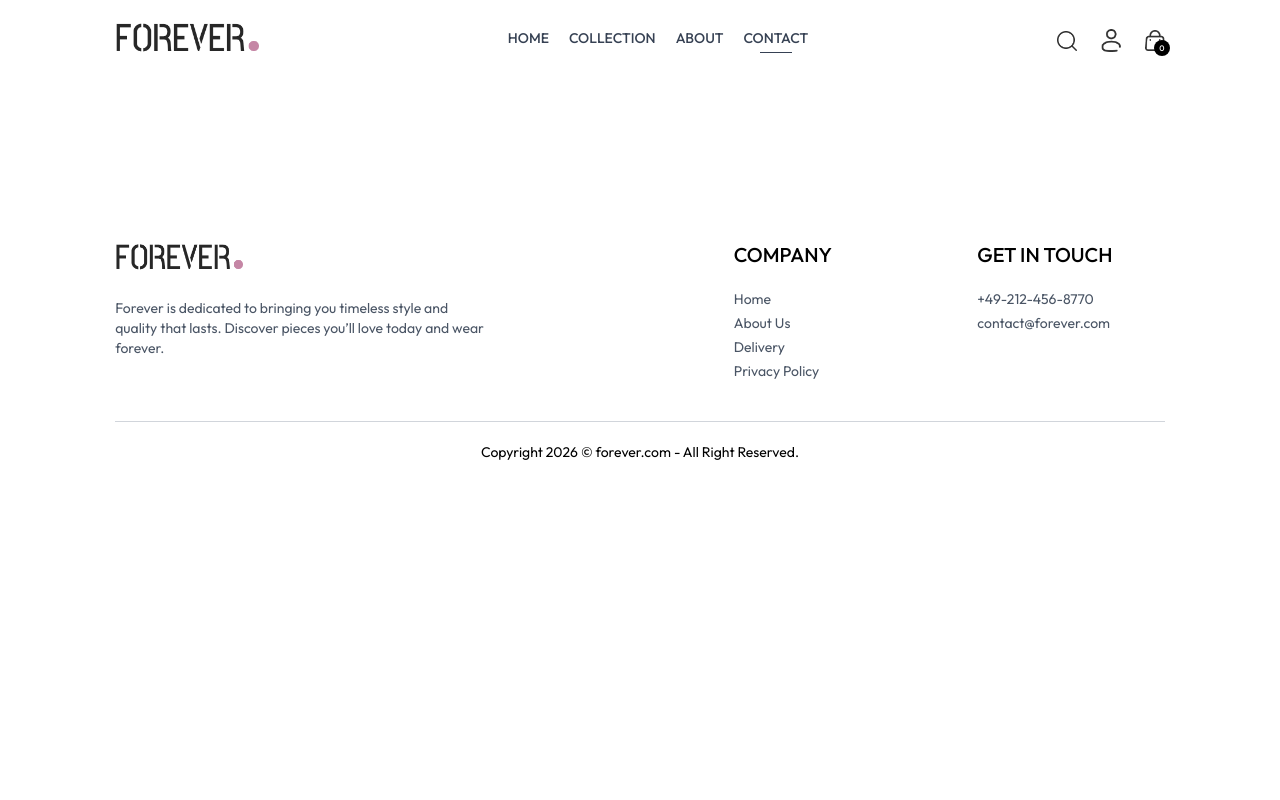
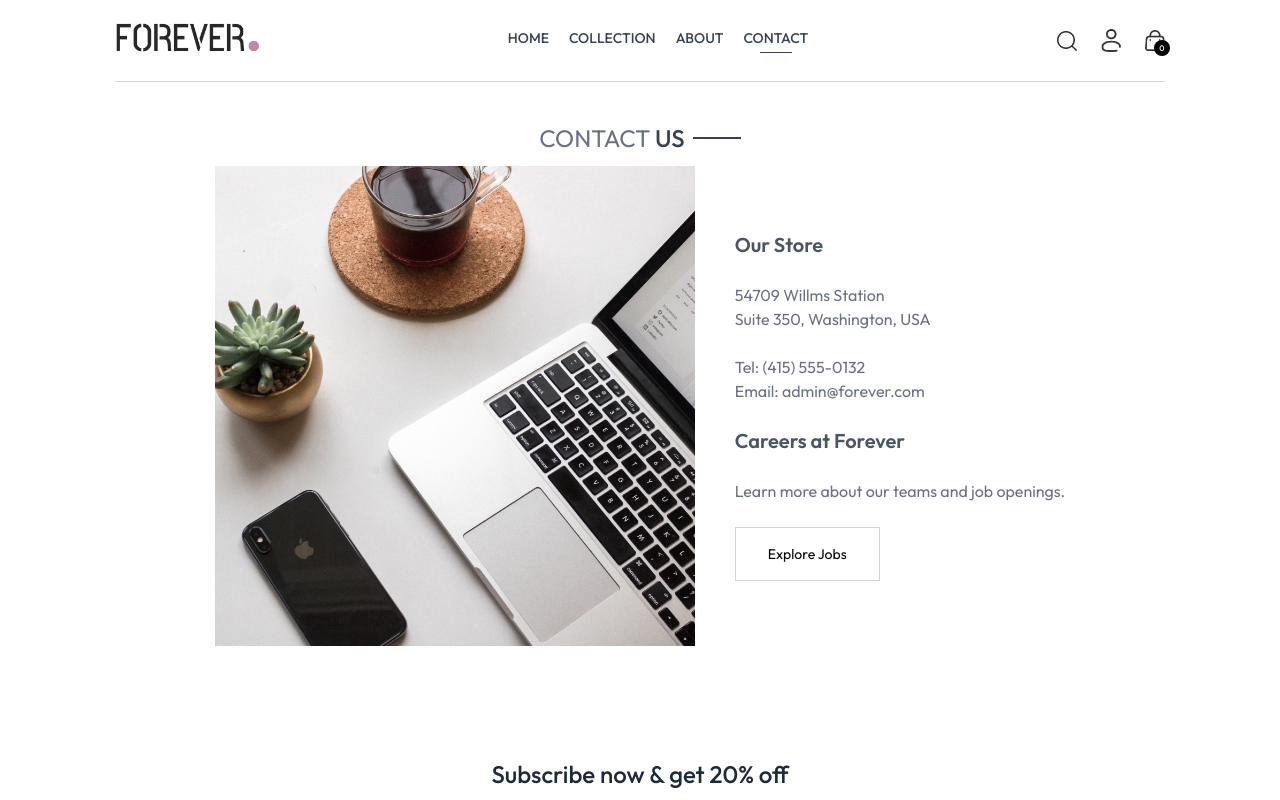
Before and after one commit to LeiSaar/ECOMMERCE-MERN, a React (Vite) app in the folder frontend/: page /contact in a window 1280 px wide. Shown: the top 800 px of the page. Built offline with nearby package versions, Linux system fonts and the light colour scheme.

Commit message:
About and Contact US pages

```diff
--- /dev/null
+++ b/frontend/src/pages/About.jsx
@@ -0,0 +1,46 @@
+import React from 'react'
+import Title from '../components/Title'
+import NewsletterBox from '../components/NewsletterBox'
+import {assets} from '../assets/assets'
+
+const About = () => {
+  return (
+    <div>
+      <div className = "text-2xl text-center pt-8 border-t">
+           <Title  text1 = {'ABOUT'} text2 = {'US'}/>
+      </div>
+
+      <div className = "my-10 flex flex-col md:flex-row gap-16">
+           <img src={assets.about_img} className = 'w-full md:max-w-[450px]' alt="" />
+           <div className = 'flex flex-col jsutify-center gap-6 md:w-2/4 text-gray-600'>
+              <p>Forever was born out of a passion for innovation and a desire to revolutionize the way people shop online. Our journey began with a simple idea: to provide a platform where customers can easily discover, explore, and purchase a wide range of products from the comfort of their homes.</p>
+              <p>Since our inception, we've worked tirelessly to curate a diverse selection of high-quality products that cater to every taste and preference. From fashion and beauty to electronics and home essentials, we offer an extensive collection sourced from trusted brands and suppliers.</p>
+              <b className = "text-gray-800">Our Mission</b>
+              <p>Our mission at Forever is to empower customers with choice, convenience, and confidence. We're dedicated to providing a seamless shopping experience that exceeds expectations, from browsing and ordering to delivery and beyond.</p>
+           </div>
+      </div>
+
+      <div className = "text-xl py-4">
+            <Title text1={'WHY'} text2 = {'CHOOSE US'}/>
+      </div>
+      <div className = 'flex flex-col md:flex-row text-sm mb-20'>
+        <div className = 'border px-10 md:px-16 py-8 sm:py-20 flex flex-col gap-5'>
+            <b>Quality Assurance</b>
+            <p className = 'text-gray-600'>We meticulously select and vet each product to ensure it meets our stringent quality standards.</p>
+        </div>
+        <div className = 'border px-10 md:px-16 py-8 sm:py-20 flex flex-col gap-5'>
+            <b>Convenience</b>
+            <p className = 'text-gray-600'>With our user-friendly interface and hassle-free ordering process, shopping has never been easier.</p>
+        </div>
+        <div className = 'border px-10 md:px-16 py-8 sm:py-20 flex flex-col gap-5'>
+            <b>Exceptional Customer Service</b>
+            <p className = 'text-gray-600'>Our team of dedicated professionals is here to assist you the way, ensuring your satisfaction is our top priority.</p>
+        </div>
+      </div>
+
+      <NewsletterBox/>
+    </div>
+  )
+}
+
+export default About
--- a/frontend/src/pages/Contact.jsx
+++ b/frontend/src/pages/Contact.jsx
@@ -1,8 +1,29 @@
 import React from 'react'
+import Title from '../components/Title'
+import { assets } from '../assets/assets'
+import NewsletterBox from '../components/NewsletterBox'
 
 const Contact = () => {
   return (
     <div>
+
+      <div className='text-center text-2xl pt-10 border-t'>
+           <Title text1={'CONTACT'} text2={'US'}/>
+      </div>
+
+      <div className='flex flex-col md:flex-row justify-center gap-10 mb-28'>
+        <img src={assets.contact_img} className='w-full md:max-w-[480px]' alt="" />
+        <div className='flex flex-col justify-center items-start gap-6'>
+          <p className='font-semibold text-xl text-gray-600'>Our Store</p>
+          <p className='text-gray-500'>54709 Willms Station <br /> Suite 350, Washington, USA</p>
+          <p className='text-gray-500'>Tel: (415) 555-0132 <br /> Email: admin@forever.com</p>
+          <p className='font-semibold text-xl text-gray-600'> Careers at Forever</p>
+          <p className='text-gray-500'>Learn more about our teams and job openings.</p>
+          <button className='border border-black px-8 py-4 text-sm hover:bg-black hover:text-white transitin-all duration-500 cursor-pointer'>Explore Jobs</button>
+        </div>
+      </div>
+
+      <NewsletterBox/>
 
     </div>
   )
```
